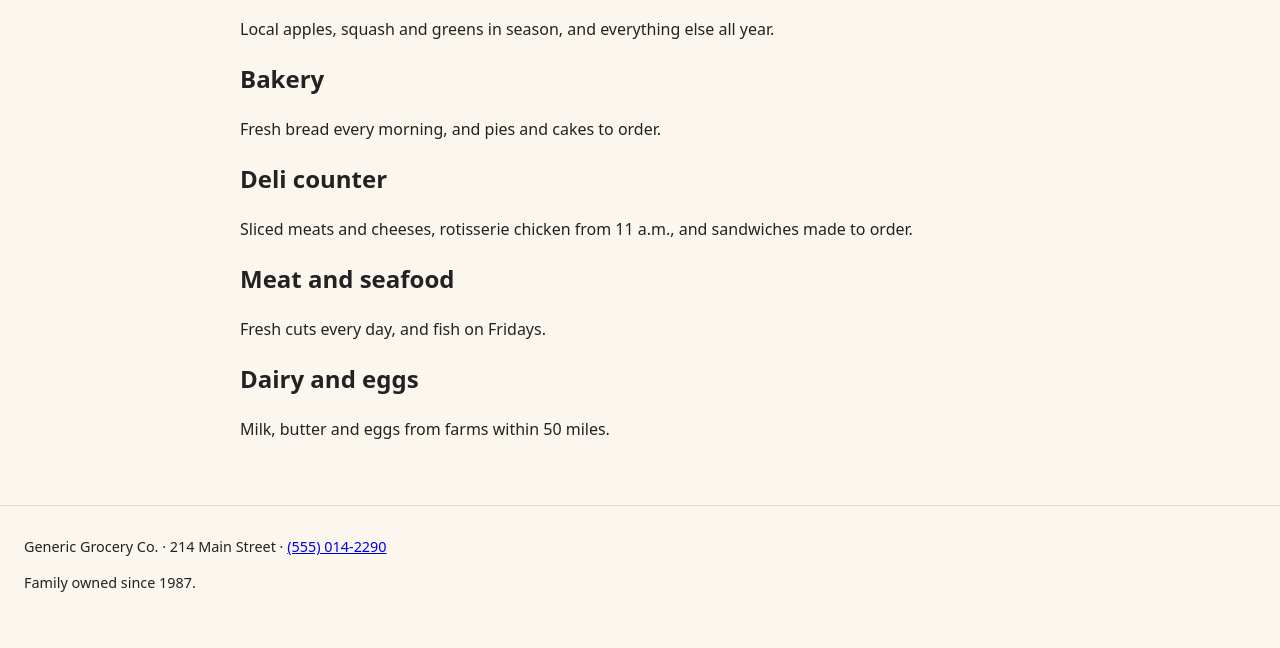
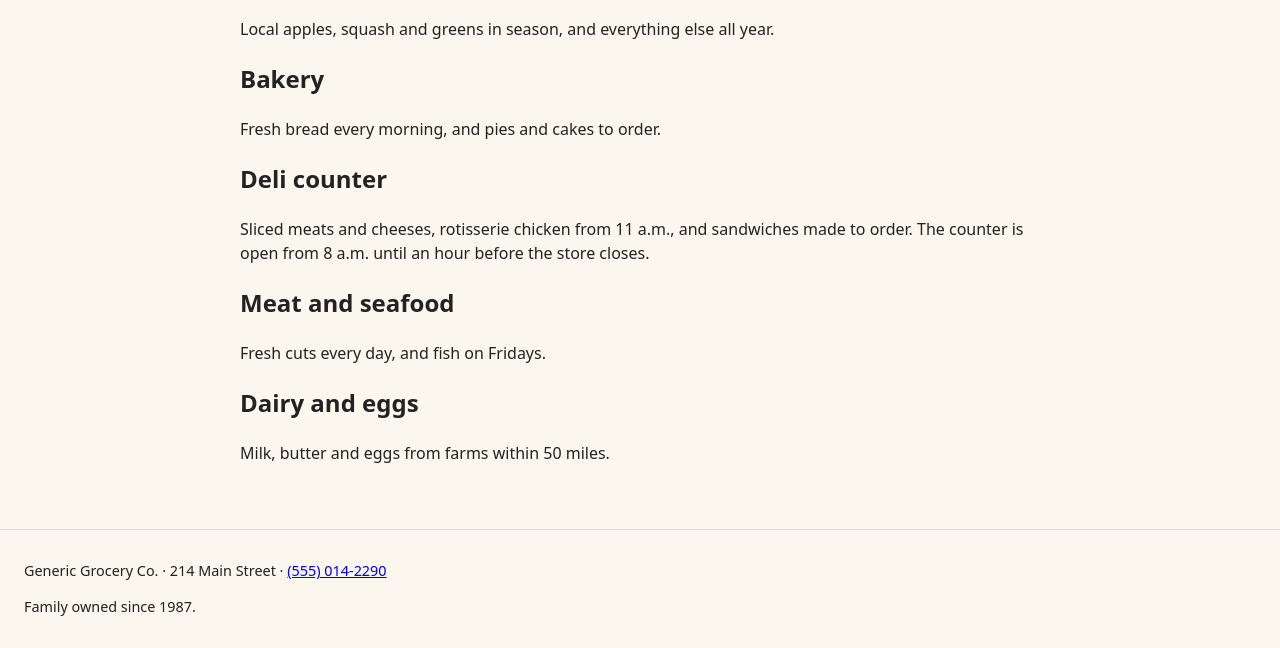
Before and after one commit to martin-martin/gg-screens, a website built with Vite: page departments.html in a window 1280 px wide. Shown: the part 211-859 px from the top of the page. Before the commit the page ends 835 px from the top, so only its background shows below. Built offline with nearby package versions, Linux system fonts and the light colour scheme.

Commit message:
Add the deli counter's hours to the departments page
Closes #2

```diff
--- a/departments.html
+++ b/departments.html
@@ -31,7 +31,8 @@
       </section>
       <section class="department">
         <h2>Deli counter</h2>
-        <p>Sliced meats and cheeses, rotisserie chicken from 11 a.m., and sandwiches made to order.</p>
+        <p>Sliced meats and cheeses, rotisserie chicken from 11 a.m., and sandwiches made to order.
+          The counter is open from 8 a.m. until an hour before the store closes.</p>
       </section>
       <section class="department">
         <h2>Meat and seafood</h2>
```
